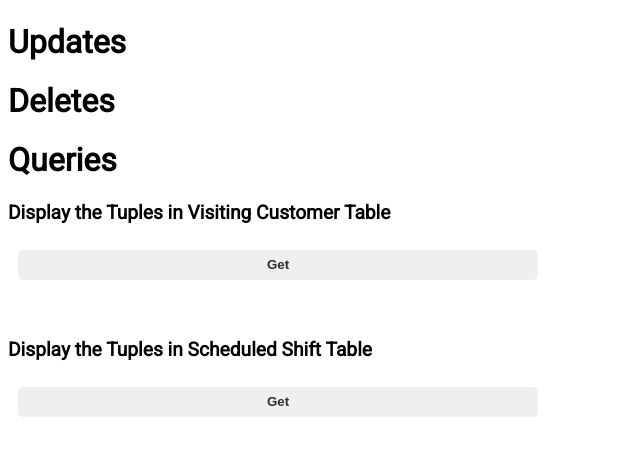
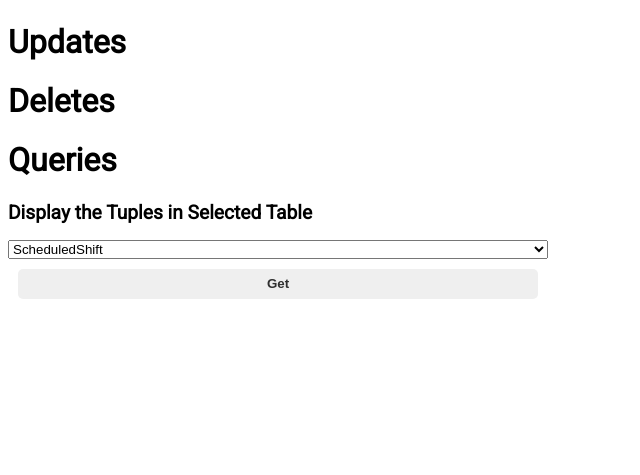
Before and after one commit to JLSellorsIII/304DatabaseProject, a PHP site: page / in a window 1280 px wide. Shown: the part 715-1190 px from the top of the page, without its empty margins (0-640 px from the left). After the commit the page ends 1014 px from the top, so only its background shows below. Run offline with PHP 8.4, Linux system fonts and the light colour scheme.

Commit message:
Moved all display func to universal method

```diff
--- a/index.php
+++ b/index.php
@@ -72,21 +72,17 @@
 		<div id="queries">
 			<h1>Queries</h1>
 			<div class="op-container">
-				<h2>Display the Tuples in Visiting Customer Table</h2>
-				<form method="GET" action="index.php">
-					<input type="hidden" id="displayVisitingCustomer" name="displayVisitingCustomer">
-					<input type="submit" class="button" value="Get" name="displayVisitingCustomer"></p>
+				<h2>Display the Tuples in Selected Table</h2>
+				<form method="POST" action="index.php">
+					<input type="hidden" id="displayTable" name="displaySelectedTable">
+						<select id="tableSelect" name="table">
+							<option value="scheduledShift">ScheduledShift</option>
+							<option value="customerPartyContact">CustomerPartyContact</option>
+						</select>
+					<input type="submit" class="button" value="Get" name="displayTable"></p>
 				</form>
-				<div id="displayVisitingCustomerSuccess"/>
-				<div id="visitingCustomerTable"/>
-			</div>
-			<div class="op-container">
-				<h2>Display the Tuples in Scheduled Shift Table</h2>
-				<form method="GET" action="index.php">
-					<input type="hidden" id="displayScheduledShift" name="displayScheduledShift">
-					<input type="submit" class="button" value="Get" name="displayScheduledShift"></p>
-				</form>
-				<div id="displayScheduledShiftSuccess"/>
+				<div id="displayTableSuccess"/>
+				<div id="mainTable"/>
 			</div>
 		</div>
 	</body>
@@ -200,25 +196,6 @@
 		OCICommit($db_conn);
 	}
 
-	function displayScheduledShift() {
-		$result = executeSQL("SELECT * FROM ScheduledShift", "displayScheduledShiftSuccess");
-		echo "<table>";
-		echo "<tr><th>ID</th><th>Name</th></tr>";
-
-		while ($row = OCI_Fetch_Array($result, OCI_BOTH)) {
-			echo "<tr><td>" . $row[0] . "</td><td>" . $row[1] . "</td></tr>"; //or just use "echo $row[0]"
-		}
-
-		echo "</table>";
-	}
-
-	function displayVisitingCustomer() {
-		$result = executeSQL("SELECT * FROM customerPartyContact", "displayVisitingCustomerSuccess");
-		$headers = ["name", "pNumber"];
-		$altHeaders = ["Name", "Phone Number"];
-		printTable($result, $headers, $altHeaders, "visitingCustomerTable");
-	}
-
 	function printTable($result, $headers, $altHeaders, $elem) {
 		$tableString = "<table><tr>";
 		if($altHeaders != null) {
@@ -243,12 +220,31 @@
 		callJSFunc("printToElement(" . $elem . ", '" . $tableString . "')");
 	}
 
+	function handleDisplayTable() {
+		switch($_POST['table']) {
+			case "scheduledShift":
+				$result = executeSQL("SELECT * FROM ScheduledShift", "displayTableSuccess");
+				$headers = ["shiftID", "bid", "Email", "Wage"];
+				$altHeaders = null;
+				printTable($result, $headers, $altHeaders, "mainTable");
+				break;
+			case "customerPartyContact":
+				$result = executeSQL("SELECT * FROM CustomerPartyContact", "displayTableSuccess");
+				$headers = ["name", "pNumber"];
+				$altHeaders = ["Name", "Phone Number"];
+				printTable($result, $headers, $altHeaders, "mainTable");
+				break;
+		}
+	}
+
 	function handlePOSTRequest() {
 		if(connectDB()) {
 			if(array_key_exists("addCustomer", $_POST)) {
 				handleAddCustomer();
 			} else if(array_key_exists("addShift", $_POST)) {
 				handleAddShift();
+			} else if (array_key_exists('displayTable', $_POST)) {
+				handleDisplayTable();
 			}
 			disconnectDB();
 		}
@@ -258,10 +254,6 @@
 		if(connectDB()) {
 			if(array_key_exists('initTables', $_GET)) {
 				initTables();
-			} else if (array_key_exists('displayScheduledShift', $_GET)) {
-				displayScheduledShift();
-			} else if (array_key_exists('displayVisitingCustomer', $_GET)) {
-				displayVisitingCustomer();
 			}
 			disconnectDB();
 		}
```
